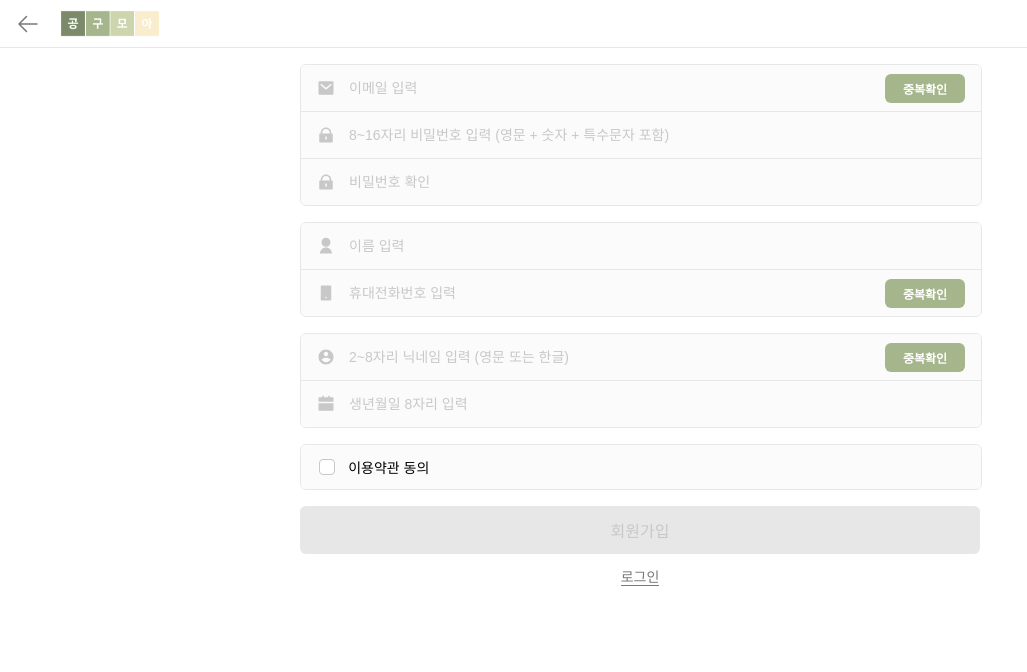
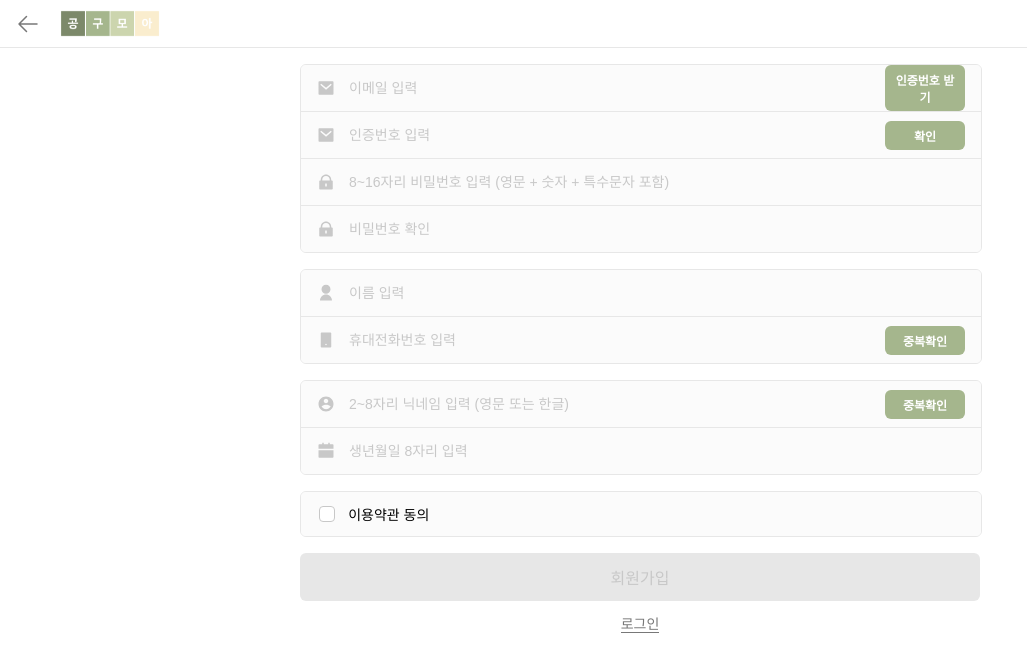
Before and after one commit to jiyun921/GongguMoa-frontend, a React (Vite) app: page /register in a window 1280 px wide. Shown: the top 672 px of the page, without its empty margins (0-1027 px from the left). Built offline with nearby package versions, Linux system fonts and the light colour scheme; a web font is replaced by a local one.

Commit message:
add check-code

```diff
--- a/src/pages/Login.tsx
+++ b/src/pages/Login.tsx
@@ -11,7 +11,7 @@ import {
   InputGroup,
 } from "../styles/common";
 import { Button, TextButtonWrapper, TextButton } from "../styles/button";
-import api from "../api/axios"; // ✅ axios 공통 인스턴스 사용
+import api from "../api/axios";
 
 const Logo = styled.img`
   width: 160px;
@@ -23,12 +23,10 @@ const Logo = styled.img`
 const Login = () => {
   const navigate = useNavigate();
 
-  // ✅ 입력값 관리
   const [emailOrPhone, setEmailOrPhone] = useState("");
   const [password, setPassword] = useState("");
   const [error, setError] = useState("");
 
-  // ✅ 로그인 처리 함수
   const handleLogin = async () => {
     if (!emailOrPhone || !password) {
       setError("이메일/전화번호와 비밀번호를 입력해주세요.");
@@ -37,7 +35,7 @@ const Login = () => {
 
     try {
       const { data } = await api.post("/api/users/login", {
-        identifier: emailOrPhone, // 백엔드에서 이메일/전화번호 겸용 필드라면
+        identifier: emailOrPhone, // 백엔드에서 이메일,전화번호 겸용 필드면
         password,
       });
 
@@ -48,7 +46,7 @@ const Login = () => {
         setError(data.message || "로그인 실패");
       }
     } catch (err) {
-      console.error("❌ 로그인 에러:", err);
+      console.error("로그인 에러:", err);
       setError("네트워크 오류");
     }
   };
--- a/src/pages/Register.tsx
+++ b/src/pages/Register.tsx
@@ -19,6 +19,8 @@ const Register = () => {
   const navigate = useNavigate();
 
   const [email, setEmail] = useState("");
+  const [authCode, setAuthCode] = useState("");
+  const [isEmailVerified, setIsEmailVerified] = useState(false);
   const [password, setPassword] = useState("");
   const [passwordConfirm, setPasswordConfirm] = useState("");
   const [name, setName] = useState("");
@@ -27,13 +29,10 @@ const Register = () => {
   const [nickname, setNickname] = useState("");
   const [agreed, setAgreed] = useState(false);
   const [showAgreementDetail, setShowAgreementDetail] = useState(false);
-
-  const [emailChecked, setEmailChecked] = useState(false);
   const [phoneChecked, setPhoneChecked] = useState(false);
   const [nicknameChecked, setNicknameChecked] = useState(false);
   const [errors, setErrors] = useState<{ [key: string]: string }>({});
 
-  // 유효성 검증 함수들
   const isValidPassword = (pw: string) =>
     /^(?=.*[a-zA-Z])(?=.*\d)(?=.*[!@#$%^&*])[A-Za-z\d!@#$%^&*]{8,16}$/.test(pw);
   const isValidNickname = (nick: string) =>
@@ -51,6 +50,7 @@ const Register = () => {
 
   const isFormValid =
     isValidEmail(email) &&
+    isEmailVerified &&
     isValidPassword(password) &&
     password === passwordConfirm &&
     isValidName(name) &&
@@ -58,31 +58,44 @@ const Register = () => {
     isValidNickname(nickname) &&
     isValidBirthdate(birthdate) &&
     agreed &&
-    emailChecked &&
     phoneChecked &&
     nicknameChecked;
 
-  // ✅ 이메일 중복 체크
-  const checkEmail = async () => {
+  const sendAuthCode = async () => {
     try {
-      const { data } = await api.get(`/api/users/check-email`, {
-        params: { email },
-      });
-      if (data.code === 20000) {
+      const { data } = await api.post("/api/users/email-code", { email });
+      if (data.success) {
+        alert("인증번호가 이메일로 발송되었습니다.");
         setErrors((prev) => ({ ...prev, email: "" }));
-        setEmailChecked(true);
       } else {
         setErrors((prev) => ({ ...prev, email: data.message }));
-        setEmailChecked(false);
       }
     } catch (err) {
-      console.error("❌ checkEmail 에러:", err);
+      console.error("sendAuthCode 에러:", err);
       setErrors((prev) => ({ ...prev, email: "네트워크 오류" }));
-      setEmailChecked(false);
     }
   };
 
-  // ✅ 전화번호 중복 체크
+  const verifyAuthCode = async () => {
+    try {
+      const { data } = await api.post("/api/users/check-emailcode", {
+        email,
+        code: authCode,
+      });
+      if (data.success) {
+        setIsEmailVerified(true);
+        alert("이메일 인증이 완료되었습니다.");
+      } else {
+        alert(data.message || "인증 실패");
+        setIsEmailVerified(false);
+      }
+    } catch (err) {
+      console.error("verifyAuthCode 에러:", err);
+      alert("네트워크 오류");
+      setIsEmailVerified(false);
+    }
+  };
+
   const checkPhone = async () => {
     try {
       const { data } = await api.get(`/api/users/check-phone`, {
@@ -96,13 +109,12 @@ const Register = () => {
         setPhoneChecked(false);
       }
     } catch (err) {
-      console.error("❌ checkPhone 에러:", err);
+      console.error("checkPhone 에러:", err);
       setErrors((prev) => ({ ...prev, phone: "네트워크 오류" }));
       setPhoneChecked(false);
     }
   };
 
-  // ✅ 닉네임 중복 체크
   const checkNickname = async () => {
     if (isValidNickname(nickname)) {
       setErrors((prev) => ({ ...prev, nickname: "" }));
@@ -113,7 +125,6 @@ const Register = () => {
     }
   };
 
-  // ✅ 회원가입 처리
   const handleRegister = async () => {
     if (!isFormValid) return;
     try {
@@ -136,7 +147,7 @@ const Register = () => {
         alert(data.message || "회원가입 실패");
       }
     } catch (err) {
-      console.error("❌ handleRegister 에러:", err);
+      console.error("handleRegister 에러:", err);
       alert("네트워크 오류");
     }
   };
@@ -146,7 +157,6 @@ const Register = () => {
       <BackLogoNav />
       <Container>
         <Box>
-          {/* 이메일 & 비밀번호 */}
           <InputGroup>
             <FormInput
               icon={<EmailIcon />}
@@ -154,11 +164,22 @@ const Register = () => {
               placeholder="이메일 입력"
               value={email}
               onChange={(e) => setEmail(e.target.value)}
-              buttonText="중복확인"
-              onButtonClick={checkEmail}
+              buttonText="인증번호 받기"
+              onButtonClick={sendAuthCode}
               isError={!!errors.email}
-              iconColor={emailChecked ? colors.primary : undefined}
+              iconColor={isEmailVerified ? colors.primary : undefined}
             />
+            {!isEmailVerified && (
+              <FormInput
+                icon={<EmailIcon />}
+                type="text"
+                placeholder="인증번호 입력"
+                value={authCode}
+                onChange={(e) => setAuthCode(e.target.value)}
+                buttonText="확인"
+                onButtonClick={verifyAuthCode}
+              />
+            )}
             <FormInput
               icon={<PasswordIcon />}
               type="password"
@@ -184,7 +205,6 @@ const Register = () => {
             />
           </InputGroup>
 
-          {/* 이름, 전화번호 */}
           <InputGroup>
             <FormInput
               icon={<NicknameIcon />}
@@ -208,7 +228,6 @@ const Register = () => {
             />
           </InputGroup>
 
-          {/* 닉네임, 생일 */}
           <InputGroup>
             <FormInput
               icon={<ProfileIcon />}
@@ -233,7 +252,6 @@ const Register = () => {
             />
           </InputGroup>
 
-          {/* 이용약관 동의 */}
           <InputGroup>
             <AgreementWrapper>
               <div
@@ -272,7 +290,6 @@ const Register = () => {
             </AgreementWrapper>
           </InputGroup>
 
-          {/* 회원가입 버튼 */}
           <Button disabled={!isFormValid} onClick={handleRegister}>
             회원가입
           </Button>
```
